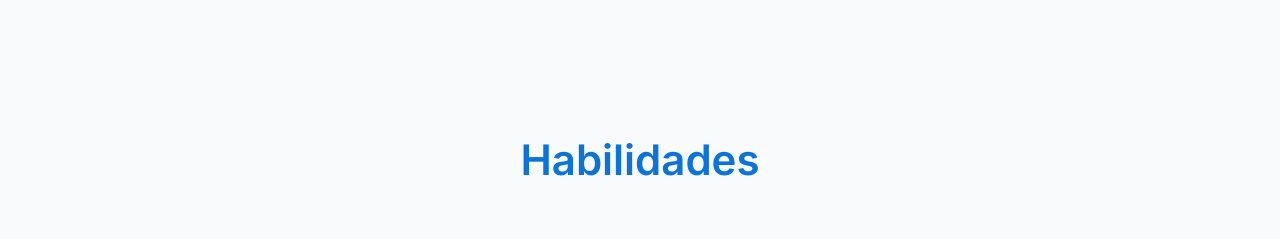
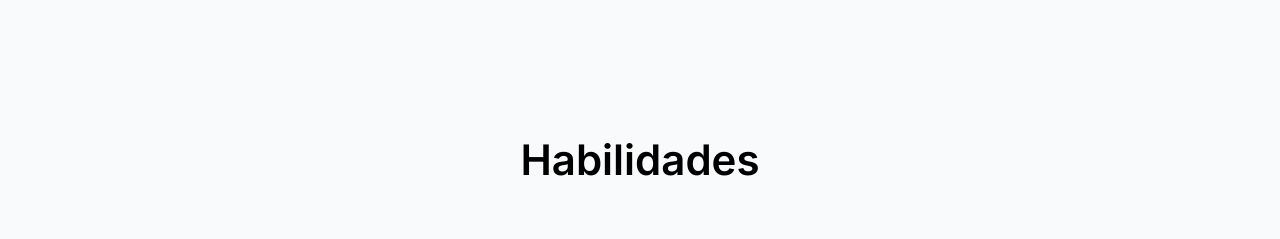
Before and after one commit to senacscsrs/RawiM, a plain HTML site: page index.html in a window 1280 px wide. Shown: the part 1360-1599 px from the top of the page. Drawn offline with nearby package versions, Linux system fonts and the light colour scheme.

Commit message:
corrijir merda

```diff
--- a/index.html
+++ b/index.html
@@ -90,7 +90,7 @@
 
         <section id="habilidades" class="page-section">
             <div class="container">
-                <h2 class="section-title text-center">Habilidades</h2>
+                <h2 style="color: #000000;" class="section-title text-center">Habilidades</h2>
                 <div class="skills-grid">
                     <div class="skill-card">
                         <i data-feather="code"></i>
```
